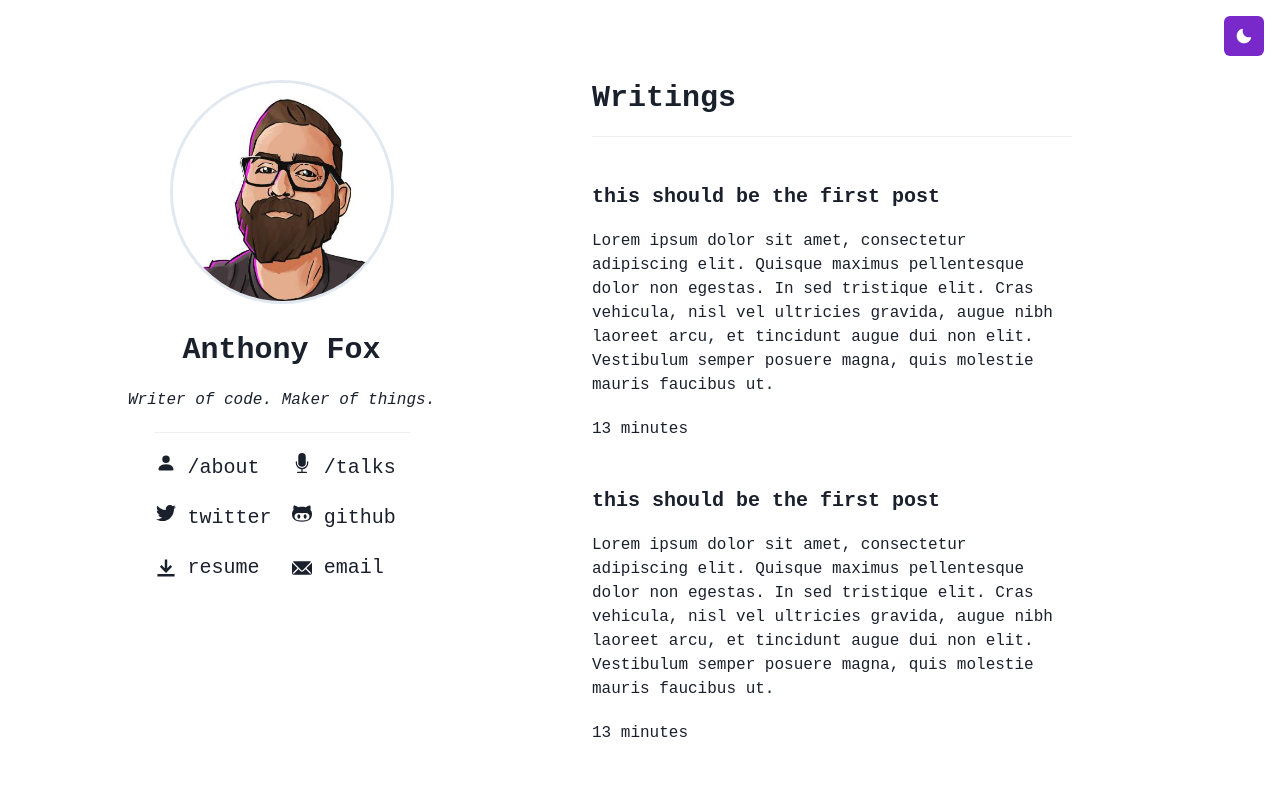
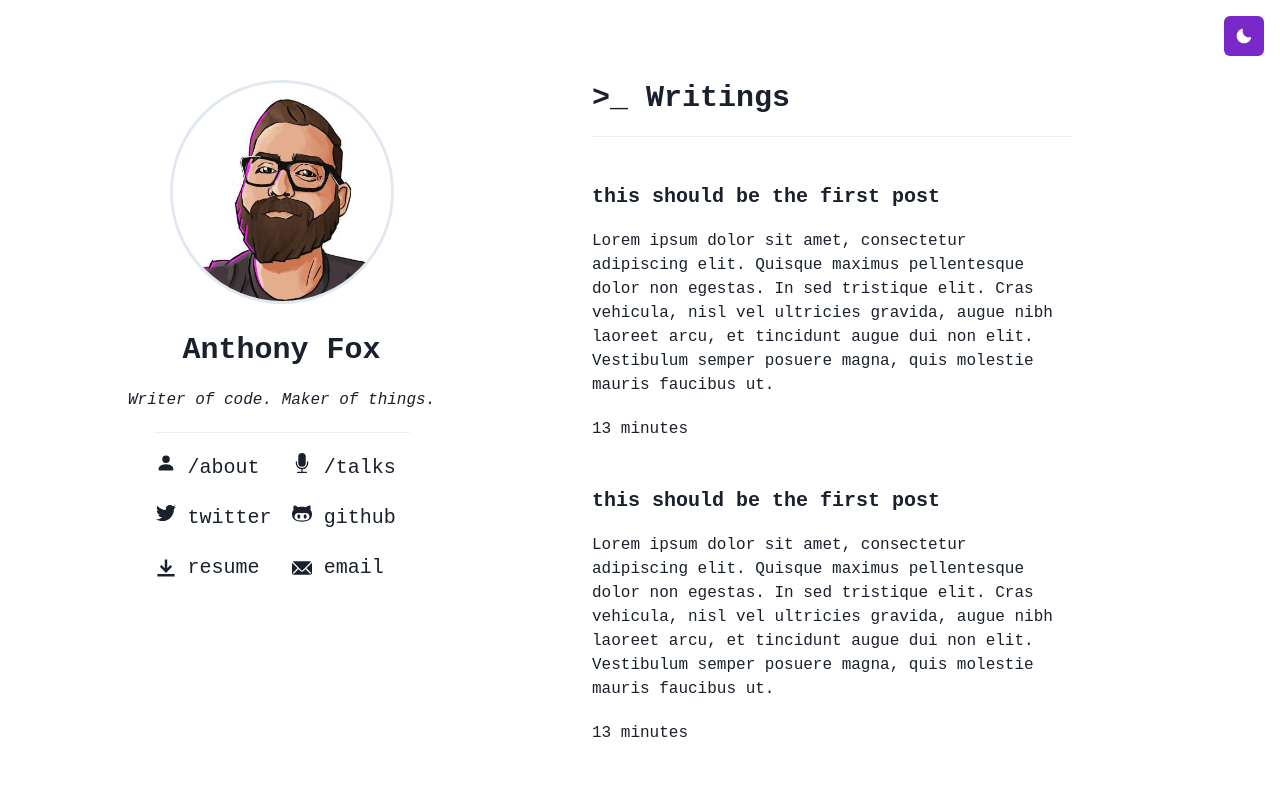
Before and after one commit to WTFox/blog, a Next.js app: page / in a window 1280 px wide. Shown: the top 793 px of the page. Built offline with nearby package versions, Linux system fonts and the light colour scheme; a web font is replaced by a local one.

Commit message:
update heading

```diff
--- a/src/components/Fonts.tsx
+++ b/src/components/Fonts.tsx
@@ -3,6 +3,8 @@ import { Global } from "@emotion/react";
 const Fonts = () => (
   <Global
     styles={`
+      @import url('https://fonts.googleapis.com/css2?family=Raleway&display=swap');
+
       @font-face {
         font-family: 'MonoLisa';
         src: url('../public/fonts/MonoLisa/MonoLisa-Regular.woff2') format('woff2'),
--- a/src/components/PostList/PostList.tsx
+++ b/src/components/PostList/PostList.tsx
@@ -14,7 +14,7 @@ export const PostList = ({ posts }) => {
     <Stack px={{ base: 8, lg: 20 }}>
       <Section pb={5} delay={0.1}>
         <Heading id="Posts" size="lg">
-          Writings
+          {">_ Writings"}
         </Heading>
         <Divider pt={5} size={"md"} />
       </Section>
--- a/src/theme.tsx
+++ b/src/theme.tsx
@@ -16,6 +16,7 @@ const breakpoints = createBreakpoints({
 
 const theme: ThemeConfig = extendTheme({
   initialColorMode: "dark",
+  useSystemColorMode: false,
   colors: {
     black: "#16161D",
   },
```
